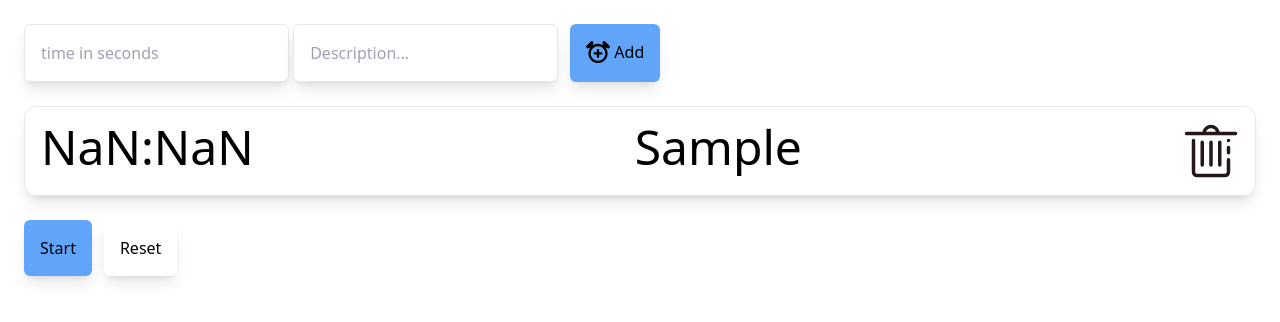
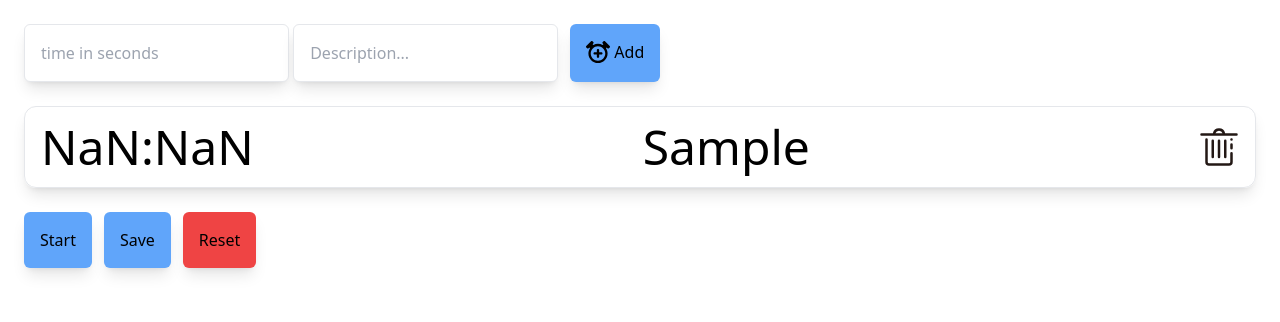
Before and after one commit to waqas385/etimer, a Vue app: page / in a window 1280 px wide. Both pictures are taken after typing "Sample", "Sample" into the empty fields and a click on the button "Add". Shown: the top 322 px of the page. Built offline with nearby package versions, Linux system fonts and the light colour scheme.

Commit message:
Apply formatter

```diff
--- a/assets/components/App.vue
+++ b/assets/components/App.vue
@@ -6,15 +6,17 @@ const appData = ref([]);
 const time = ref("");
 const description = ref("");
 const startSound = new Audio("./../assets/tones/start-fire.mp3");
-const finishSound = new Audio('./../assets/tones/finish-celebration.wav');
+const finishSound = new Audio("./../assets/tones/finish-celebration.wav");
 const playIndex = ref(0);
+const resetButtonDisabled = ref(false);
 
 watch(playIndex, (newValue) => {
   if (appData.value[playIndex.value]) {
     appData.value[playIndex.value].isStart = true;
   }
   if (newValue === appData.value.length) {
-    finishSound.play().catch(e => alert(e));
+    resetButtonDisabled.value = false;
+    finishSound.play().catch((e) => alert(e));
   }
 });
 
@@ -22,14 +24,15 @@ function addTimePeriod() {
   appData.value.push({
     timer: time.value,
     description: description.value,
-    skipSound: false
+    skipSound: false,
   });
-  time.value = description.value =''; // reset
+  time.value = description.value = ""; // reset
 }
 
 function start() {
-  startSound.play().catch(e => alert(e));
+  startSound.play().catch((e) => alert(e));
   playIndex.value = 0;
+  resetButtonDisabled.value = true;
   appData.value[playIndex.value].isStart = true;
   // Skip sound for the last item
   const appDataCount = appData.value.length;
@@ -41,7 +44,7 @@ function updatePlayingIndex() {
 }
 
 function reset() {
-  appData.value = appData.value.map(timer => {
+  appData.value = appData.value.map((timer) => {
     timer.isStart = false;
     return timer;
   });
@@ -96,7 +99,18 @@ function deleteTimePeriod(index) {
         Start
       </button>
       <button
-        class="ml-3 p-4 shadow-lg bg-red-500 border-r-slate-50 rounded-md"
+        class="ml-3 p-4 shadow-lg bg-blue-400 border-r-slate-50 rounded-md"
+        @click="save"
+      >
+        Save
+      </button>
+      <button
+        :class="[
+          'ml-3 p-4 shadow-lg border-r-slate-50 rounded-md',
+          { 'bg-red-500': !resetButtonDisabled },
+          { 'bg-red-400 text-gray-700': resetButtonDisabled },
+        ]"
+        :disabled="resetButtonDisabled"
         @click="reset"
       >
         Reset
--- a/assets/components/TimePeriod.vue
+++ b/assets/components/TimePeriod.vue
@@ -71,12 +71,14 @@ function startTimePeriod() {
       <div id="timerContainer">{{ formatTimer }}</div>
       <div>{{ description }}</div>
       <div class="flex">
-        <img
-          src="./../images/delete.svg"
-          width="56"
-          height="56"
-          @click="deleteTimeSlot"
-        />
+        <button title="Delete time">
+          <img
+            src="./../images/delete.svg"
+            width="40"
+            height="40"
+            @click="deleteTimeSlot"
+          />
+        </button>
       </div>
     </div>
   </div>
--- a/assets/css/main.css
+++ b/assets/css/main.css
@@ -610,6 +610,16 @@ video {
   background-color: rgb(96 165 250 / var(--tw-bg-opacity));
 }
 
+.bg-red-500 {
+  --tw-bg-opacity: 1;
+  background-color: rgb(239 68 68 / var(--tw-bg-opacity));
+}
+
+.bg-red-400 {
+  --tw-bg-opacity: 1;
+  background-color: rgb(248 113 113 / var(--tw-bg-opacity));
+}
+
 .p-4 {
   padding: 1rem;
 }
@@ -635,6 +645,11 @@ video {
   line-height: 1;
 }
 
+.text-gray-700 {
+  --tw-text-opacity: 1;
+  color: rgb(55 65 81 / var(--tw-text-opacity));
+}
+
 .shadow-lg {
   --tw-shadow: 0 10px 15px -3px rgb(0 0 0 / 0.1), 0 4px 6px -4px rgb(0 0 0 / 0.1);
   --tw-shadow-colored: 0 10px 15px -3px var(--tw-shadow-color), 0 4px 6px -4px var(--tw-shadow-color);
```
